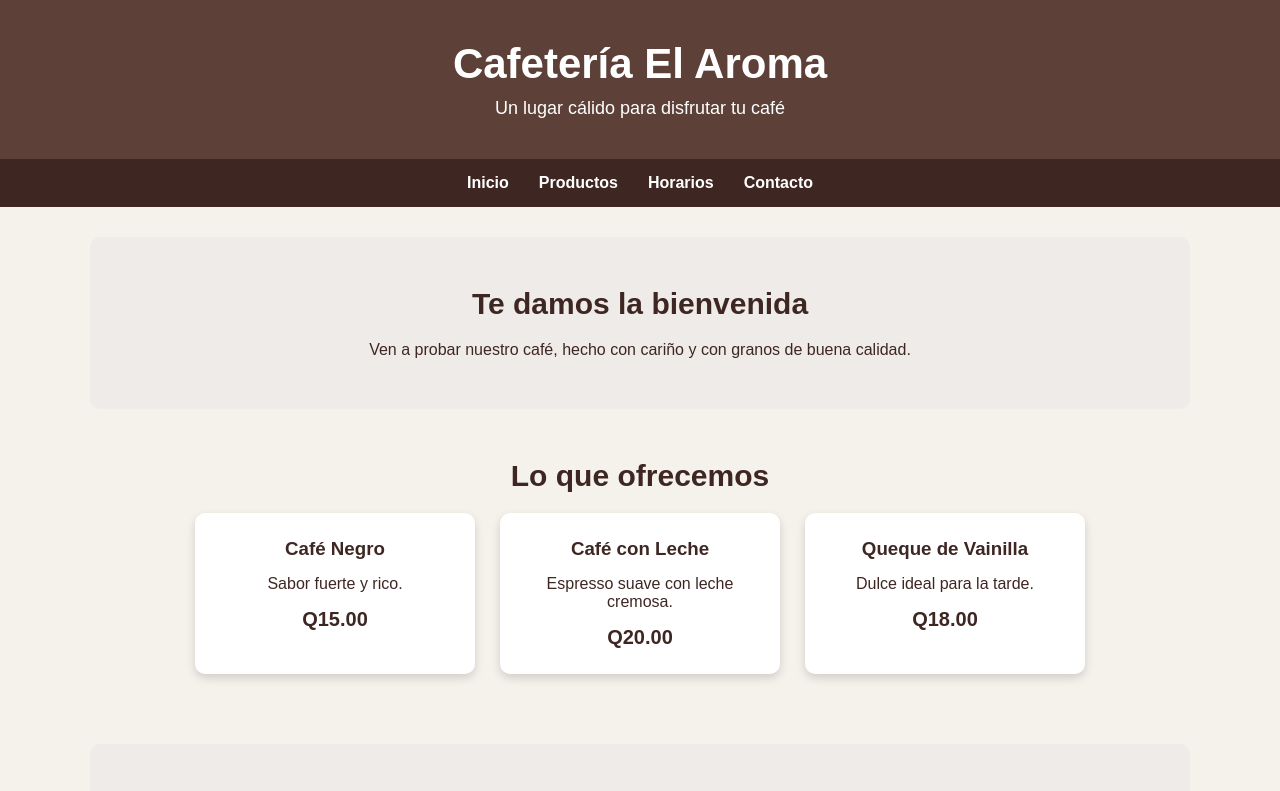
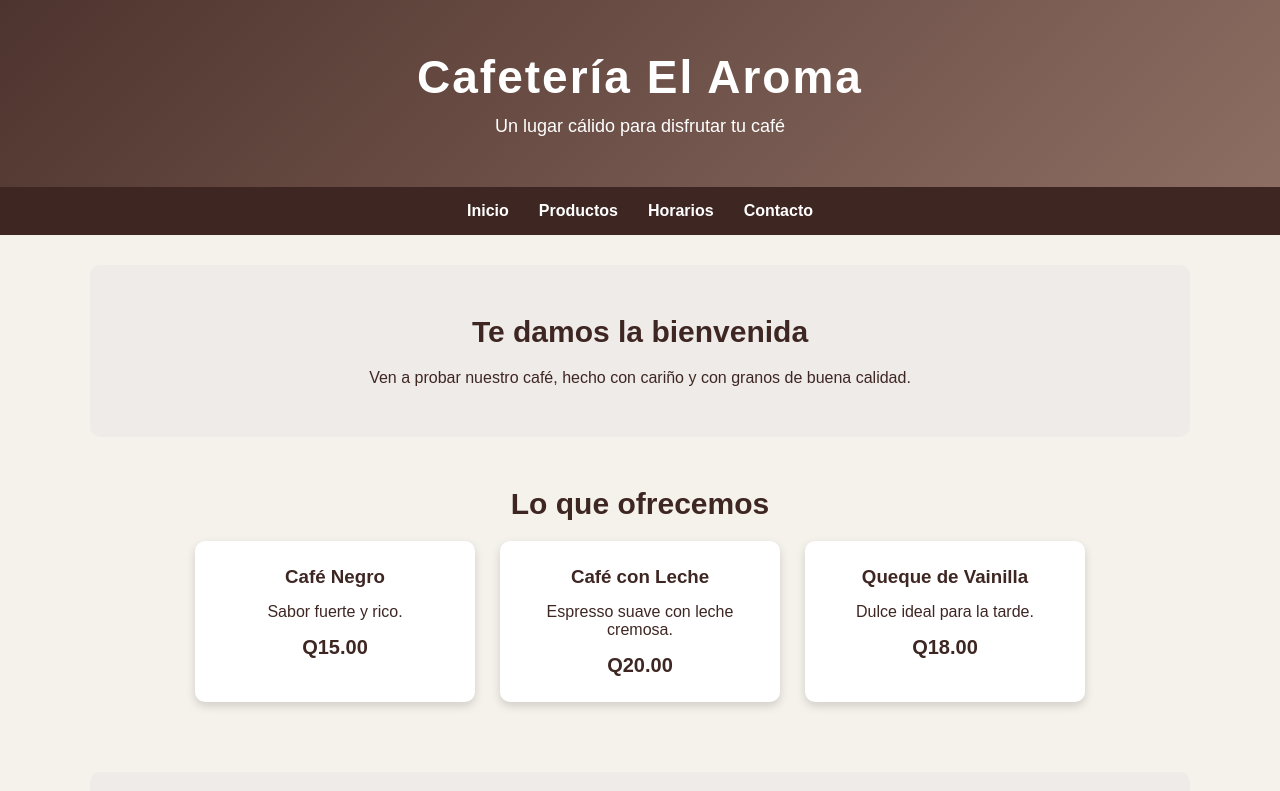
Before and after one commit to OLY-FELIPE/CAFE-BARISTA, a plain HTML site: page index.html in a window 1280 px wide. Shown: the top 791 px of the page. Drawn offline with Linux system fonts and the light colour scheme.

Commit message:
Mejora del encabezado de la paginal

```diff
--- a/estilos.css
+++ b/estilos.css
@@ -11,15 +11,16 @@ body {
 }
 
 header {
-    background-color: #5d4037;
+    background: linear-gradient(135deg, #4e342e, #8d6e63);
     color: white;
     text-align: center;
-    padding: 40px 20px;
+    padding: 50px 20px;
 }
 
 header h1 {
-    font-size: 42px;
-    margin-bottom: 10px;
+    font-size: 46px;
+    margin-bottom: 12px;
+    letter-spacing: 2px;
 }
 
 header p {
```
